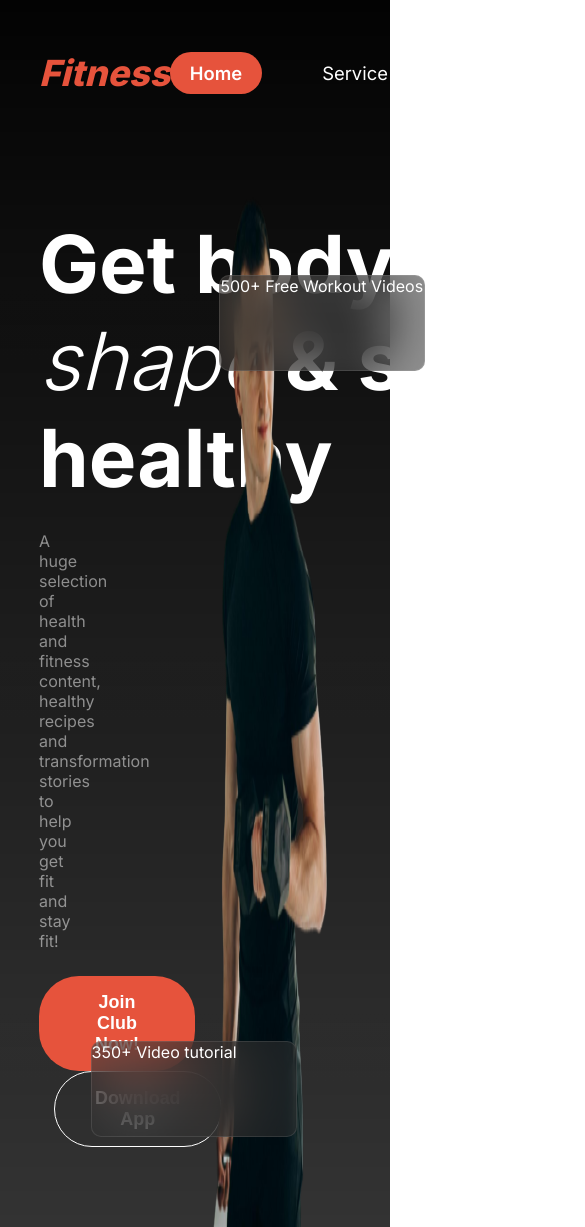
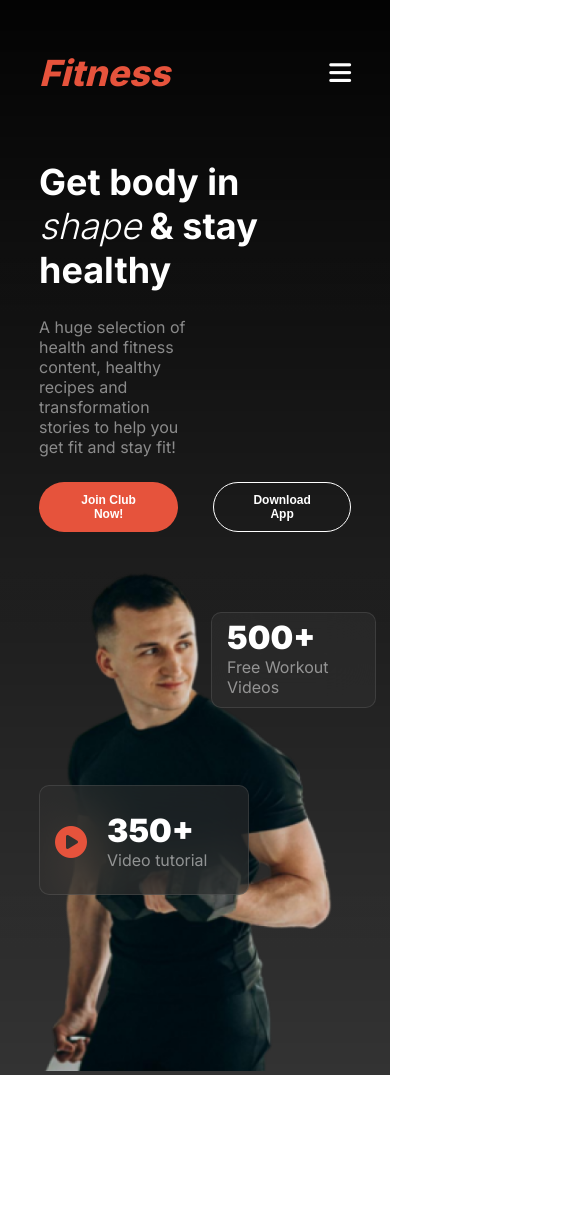
Before and after one commit to Rony7736/Batch-10-Assignment-2, a plain HTML site: page index.html in a window 390 px wide. Shown: the top 1227 px of the page, 585 px wide, since content can reach past the window. After the commit the page ends 1135 px from the top, so only its background shows below. Drawn offline with Linux system fonts and the light colour scheme.

Commit message:
complete header section and responsive added for small device

```diff
--- a/css/style.css
+++ b/css/style.css
@@ -47,6 +47,7 @@ body{
     justify-content: space-between;
     align-items: center;
     margin-top: 50px;
+
 }
 .brand{
     color: rgb(230, 83, 60);
@@ -55,17 +56,28 @@ body{
 }
 .nav-links{
     list-style: none;
-    margin-right: 100px;
+    margin-right: 40px;
+    border: 1px solid rgba(255, 255, 255, 0.1);
+    border-radius: 30px;
+    padding-top: 10px;
+    padding-bottom: 10px;
 
 }
 .nav-links > li{
-    margin-right: 60px;
+    margin-right: 30px;
+    margin-left: 30px;
 }
 .nav-link{
     text-decoration: none;
     color: #ffffff;
     font-size: 1.15rem;
     font-weight: 400;
+
+}
+#nav-hambars{
+    color: #ffffff;
+    font-size: 1.25rem;
+    display: none;
 }
 #home{
     background-color: rgb(230, 83, 60);
@@ -86,8 +98,11 @@ body{
     margin-bottom: 80px;
 }
 .banner-img{
-    max-width: 40%;
+    max-width: 100%;
     margin: 0px auto;
+}
+.banner-img img{
+    max-width: 100%;
 }
 .banner-title{
     width: 520px;
@@ -128,6 +143,9 @@ body{
     position: absolute;
     top: 120px;
     right: -90px;
+    padding-top: 5px;
+    padding-left: 22px;
+    padding-right: 22px;
     z-index: 1;
     border-radius: 10px;
     background: rgba(48, 48, 48, 0.54);
@@ -135,14 +153,108 @@ body{
     border: 1px solid rgba(255, 255, 255, 0.1);
 }
 .img-btn-2{
-    width: 206px;
-    height: 96px;
-    margin-left: -120px;
-    margin-top: -190px;
+    width: 230px;
+    height: 110px;
     color: #ffffff;
+    padding-top: 10px;
+    padding-left: 15px;
     border-radius: 10px;
     background: rgba(48, 48, 48, 0.54);
     backdrop-filter: blur(25px);
     border: 1px solid rgba(255, 255, 255, 0.1);
-    position: relative;
+    position: absolute;
+    bottom: 120px;
+    left: -140px;
 }
+#figure{
+    font-size: 3rem;
+    font-weight: 900;
+}
+
+.shape{
+    width: 40px;
+    height: 40px;
+    background-color: #E6533C;
+    margin-right: 15px;
+    border-radius: 50%;
+    margin-top: 25px;
+}
+#play-icon{
+    display: none;
+}
+
+
+
+
+/* Responsive Media Query */
+
+/* Small Device */
+
+@media screen and (max-width: 576px) {
+    .nav-container{
+        flex-direction: row;
+    }
+    .nav-links{
+        display: none;
+    }
+    #nav-hambars{
+        display: block;
+        font-size: 25px;
+    }
+    .banner-content{
+        flex-direction: column;
+        width: 100%;
+    }
+    .banner-text{
+        width: 100%;
+        margin-top: 5px;
+        margin-bottom: 20px;
+    }
+    .banner-title{
+        font-size: 36px;
+    }
+    .button{
+        display: flex;
+        gap: 20px;
+    }
+    #btn-1{
+        padding: 10px 30px;
+        font-size: 12px;
+    }
+    .btn-2{
+        padding: 10px 30px;
+        font-size: 12px;
+    }
+    .banner-img img{
+       margin: 0 auto;
+    }
+    #img-btn-1{
+        max-width: 165px;
+        top: 60px;
+        right: -25px;
+        padding-left: 15px;
+        padding-right: 15px;
+    }
+    #figure{
+        font-size: 2rem;
+        font-weight: 900;
+    }
+    #text{
+        font-size: 1rem;
+    }
+    .img-btn-2{
+        max-width: 210px;
+        bottom: 180px;
+        left: 0px;
+        padding-top: 25px;
+    }
+    .shape{
+        display: none;
+    }
+    #play-icon{
+        display: block;
+        margin-right: 20px;
+        margin-top: 12px;
+        font-size: 2rem;
+        color: #E6533C;
+    }
--- a/index.html
+++ b/index.html
@@ -39,15 +39,21 @@
                     </li>
 
                 </ul>
+
+                <span id="nav-hambars"><i class="fa-solid fa-bars"></i></span>
             </nav>
 
             <div class="banner-content display-flex">
 
                 <div class="banner-text">
-                    <h1 class="banner-title">Get body in <span id="text-span"><i>shape</i></span> & stay healthy</h1>
+                    <h1 class="banner-title">Get body in
+                    <br>
+                    <span id="text-span"><i>shape</i></span> & stay
+                    <br>
+                    healthy</h1>
                     <p class="banner-description description-color">A huge selection of health and fitness content, healthy recipes and transformation stories to help you get fit and stay fit!</p>
 
-                    <div>
+                    <div class="button">
                         <button class="btn-primary" id="btn-1">Join Club Now!</button>
                         <button class="btn-2">Download App</button>
                     </div>
@@ -58,13 +64,19 @@
                     <img src="images/Images 2.png" alt="">
 
                     <div id="img-btn-1">
-                        <span>500+</span>
-                        <span>Free Workout Videos</span>
+                        <span id="figure">500+</span>
+                        <br>
+                        <span id="text" class="description-color">Free Workout Videos</span>
                     </div>
 
-                    <div class="img-btn-2">
-                        <span>350+</span>
-                        <span>Video tutorial</span>
+                    <div class="img-btn-2 display-flex">
+                       <span class="shape"></span>
+                       <span id="play-icon"><i class="fa-solid fa-circle-play"></i></span>
+                       <div>
+                        <span id="figure">350+</span>
+                        <br>
+                        <span class="description-color">Video tutorial</span>
+                       </div>
                     </div>
 
                 </div>
```
